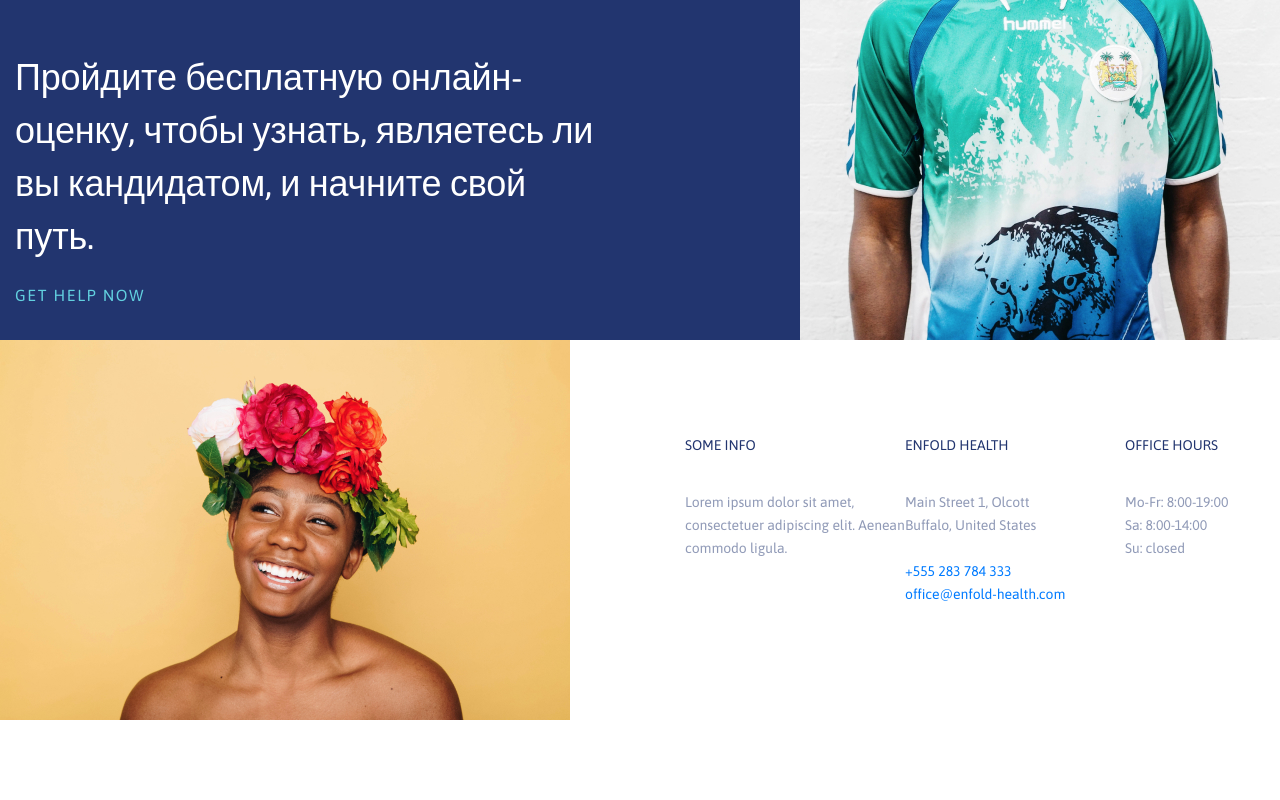
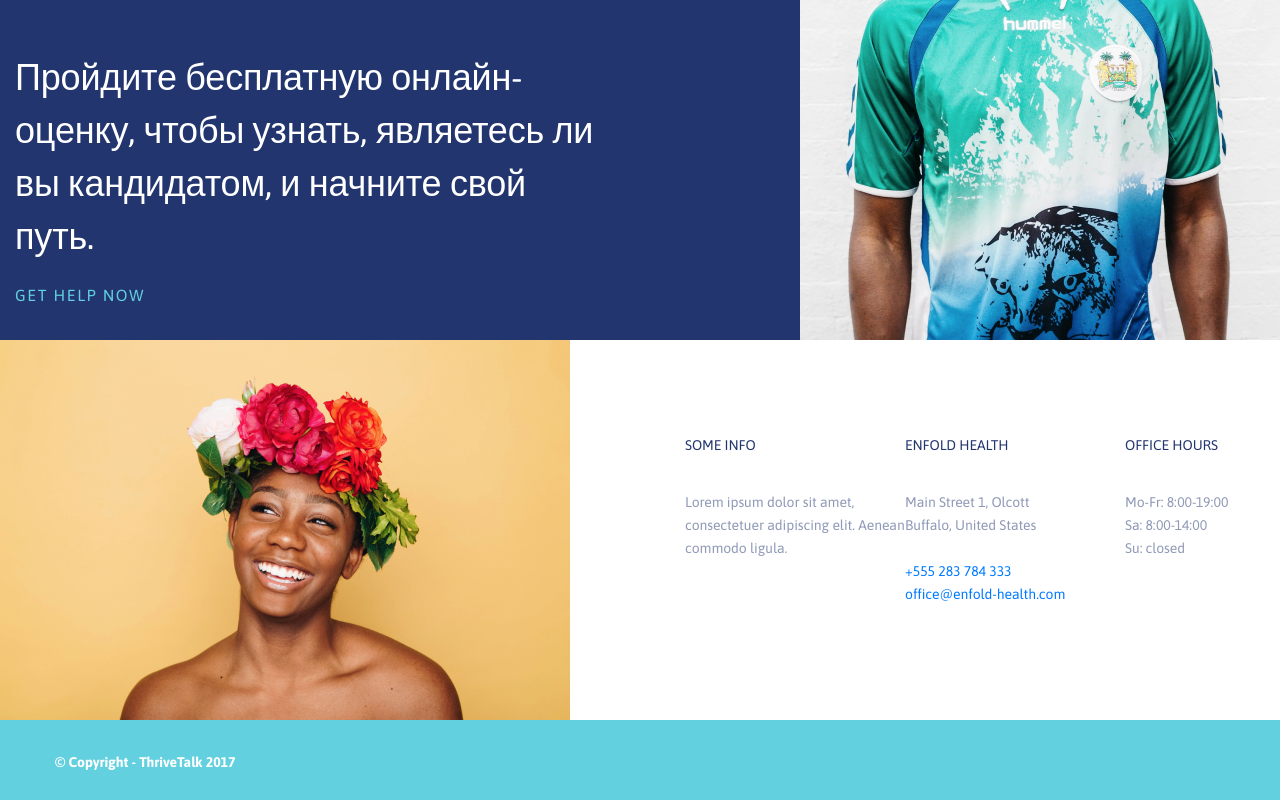
Before and after one commit to Trifidu/Thrivetalk, a plain HTML site: page dist/index.html in a window 1280 px wide. Shown: the part 5471-6271 px from the top of the page. Before the commit the page ends 6191 px from the top, so only its background shows below. Drawn offline with Linux system fonts and the light colour scheme.

Commit message:
add: footer block

```diff
--- a/dist/index.html
+++ b/dist/index.html
@@ -327,10 +327,18 @@
         </div>
     </div>
 </section>
+    <footer>
+    <div class="footer">
+        <div class="container">
+            <div class="footer__body">
+                <h2 class="footer__title">
+                    © Copyright - ThriveTalk 2017
+                </h2>
+            </div>
+        </div>
+    </div>
+</footer>
 
-
-
-    <!-- <script src="js/vendor.js"></script> -->
     <script src="js/main.js"></script>
 </body>
 
--- a/src/blocks/modules/footer/footer.scss
+++ b/src/blocks/modules/footer/footer.scss
@@ -0,0 +1,18 @@
+.footer {
+  background-color: #62d0df;
+  &__body {
+    width: 100%;
+    height: 80px;
+    display: flex;
+    justify-content: left;
+    align-items: center;
+  }
+  &__title {
+    font-weight: 700;
+    font-size: 14px;
+    line-height: 11px;
+    letter-spacing: -0.006em;
+    color: #ffffff;
+    transform: translateY(50%);
+  }
+}
```
Also changed, not shown: src/blocks/modules/footer/footer.html (+11 -0 lines), src/views/index.html (+0 -2 lines), dist/styles/main.css, 1 other file.
